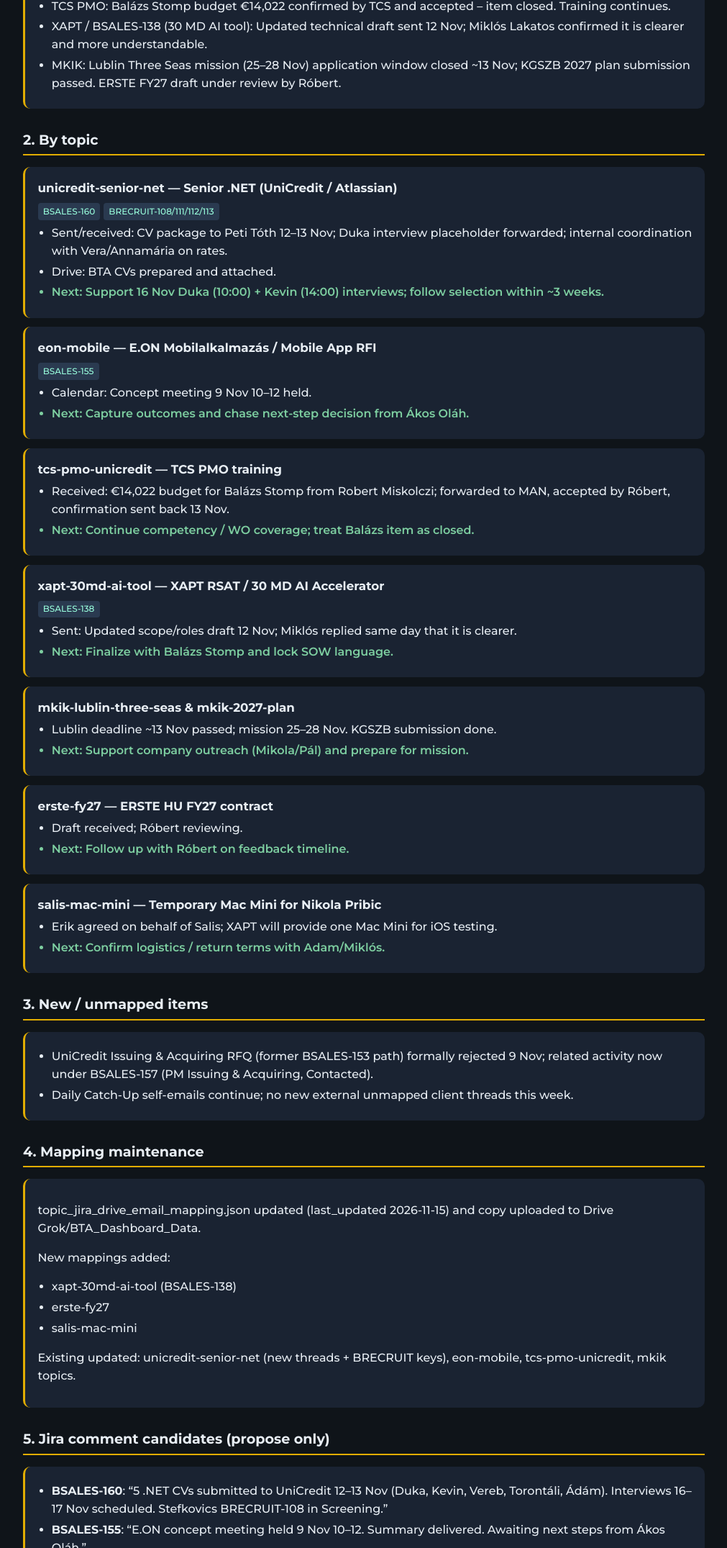
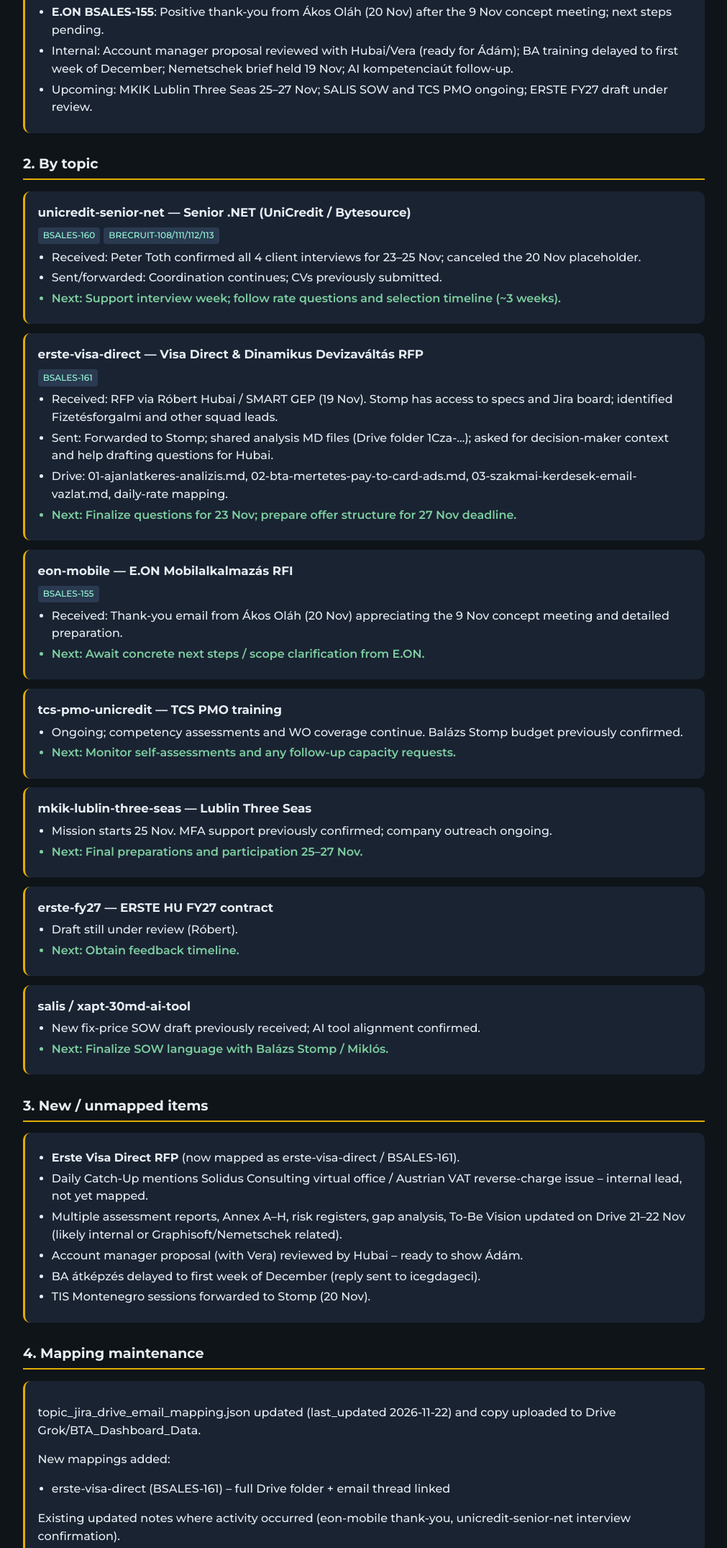
Before and after one commit to BTA-Group/bta-dashboards, a plain HTML site: page weekly/Weekly_Activity_Report_Dashboard.html in a window 1280 px wide. Shown: the part 380-2531 px from the top of the page at 72% size, without its empty margins (134-1145 px from the left). Drawn offline with Linux system fonts and the light colour scheme.

Commit message:
chore: refresh Weekly Activity Report 2026-11-22

```diff
--- a/weekly/Weekly_Activity_Report_Dashboard.html
+++ b/weekly/Weekly_Activity_Report_Dashboard.html
@@ -44,126 +44,116 @@ li { margin: 0.25rem 0; }
 </nav>
 <main>
   <h1>Weekly Activity Report</h1>
-  <div class="meta">Gergácz Bálint / BTA Group &nbsp;|&nbsp; Period: 8–15 Nov 2026 (Europe/Budapest) &nbsp;|&nbsp; Generated 2026-11-15 21:05 CET</div>
+  <p class="meta">Gergácz Bálint / BTA Group · Period 15–22 Nov 2026 (Europe/Budapest) · Generated 22 Nov 2026</p>
 
   <h2>1. Summary</h2>
   <div class="card">
     <ul>
-      <li>UniCredit Senior .NET (BSALES-160): 5 BTA-format CVs submitted 12–13 Nov (Duka, Kevin, Vereb, Torontáli, Ádám Zsolt). Client interviews locked for 16–17 Nov. Stefkovics (BRECRUIT-108) in Screening after 11 Nov interview; salary clarified in EUR.</li>
-      <li>E.ON Mobilalkalmazás (BSALES-155): Concept meeting held 9 Nov 10–12 with Ákos Oláh team. Professional summary delivered; awaiting next steps (Jira still Contacted).</li>
-      <li>TCS PMO: Balázs Stomp budget €14,022 confirmed by TCS and accepted – item closed. Training continues.</li>
-      <li>XAPT / BSALES-138 (30 MD AI tool): Updated technical draft sent 12 Nov; Miklós Lakatos confirmed it is clearer and more understandable.</li>
-      <li>MKIK: Lublin Three Seas mission (25–28 Nov) application window closed ~13 Nov; KGSZB 2027 plan submission passed. ERSTE FY27 draft under review by Róbert.</li>
+      <li><strong>UniCredit BSALES-160</strong>: Client interviews confirmed and locked for 23–25 Nov (Stefkovics Péter 23 10:00, Vereb Máté 23 15:30, Ádám Zsolt 24 10:00, Gergely Kevin 25 14:00). 20 Nov placeholder canceled.</li>
+      <li><strong>Erste Visa Direct RFP (BSALES-161)</strong>: New opportunity – analysis MD files shared with Balázs Stomp, squad leads identified, questions draft in progress for Róbert Hubai. Deadlines: questions ~23 Nov, offer 27 Nov (~1427 MD potential).</li>
+      <li><strong>E.ON BSALES-155</strong>: Positive thank-you from Ákos Oláh (20 Nov) after the 9 Nov concept meeting; next steps pending.</li>
+      <li>Internal: Account manager proposal reviewed with Hubai/Vera (ready for Ádám); BA training delayed to first week of December; Nemetschek brief held 19 Nov; AI kompetenciaút follow-up.</li>
+      <li>Upcoming: MKIK Lublin Three Seas 25–27 Nov; SALIS SOW and TCS PMO ongoing; ERSTE FY27 draft under review.</li>
     </ul>
   </div>
 
   <h2>2. By topic</h2>
 
   <div class="card">
-    <h3>unicredit-senior-net — Senior .NET (UniCredit / Atlassian)</h3>
+    <h3>unicredit-senior-net — Senior .NET (UniCredit / Bytesource)</h3>
     <span class="tag">BSALES-160</span><span class="tag">BRECRUIT-108/111/112/113</span>
     <ul>
-      <li>Sent/received: CV package to Peti Tóth 12–13 Nov; Duka interview placeholder forwarded; internal coordination with Vera/Annamária on rates.</li>
-      <li>Drive: BTA CVs prepared and attached.</li>
-      <li class="next">Next: Support 16 Nov Duka (10:00) + Kevin (14:00) interviews; follow selection within ~3 weeks.</li>
+      <li>Received: Peter Toth confirmed all 4 client interviews for 23–25 Nov; canceled the 20 Nov placeholder.</li>
+      <li>Sent/forwarded: Coordination continues; CVs previously submitted.</li>
+      <li class="next">Next: Support interview week; follow rate questions and selection timeline (~3 weeks).</li>
     </ul>
   </div>
 
   <div class="card">
-    <h3>eon-mobile — E.ON Mobilalkalmazás / Mobile App RFI</h3>
+    <h3>erste-visa-direct — Visa Direct & Dinamikus Devizaváltás RFP</h3>
+    <span class="tag">BSALES-161</span>
+    <ul>
+      <li>Received: RFP via Róbert Hubai / SMART GEP (19 Nov). Stomp has access to specs and Jira board; identified Fizetésforgalmi and other squad leads.</li>
+      <li>Sent: Forwarded to Stomp; shared analysis MD files (Drive folder 1Cza-…); asked for decision-maker context and help drafting questions for Hubai.</li>
+      <li>Drive: 01-ajanlatkeres-analizis.md, 02-bta-mertetes-pay-to-card-ads.md, 03-szakmai-kerdesek-email-vazlat.md, daily-rate mapping.</li>
+      <li class="next">Next: Finalize questions for 23 Nov; prepare offer structure for 27 Nov deadline.</li>
+    </ul>
+  </div>
+
+  <div class="card">
+    <h3>eon-mobile — E.ON Mobilalkalmazás RFI</h3>
     <span class="tag">BSALES-155</span>
     <ul>
-      <li>Calendar: Concept meeting 9 Nov 10–12 held.</li>
-      <li class="next">Next: Capture outcomes and chase next-step decision from Ákos Oláh.</li>
+      <li>Received: Thank-you email from Ákos Oláh (20 Nov) appreciating the 9 Nov concept meeting and detailed preparation.</li>
+      <li class="next">Next: Await concrete next steps / scope clarification from E.ON.</li>
     </ul>
   </div>
 
   <div class="card">
     <h3>tcs-pmo-unicredit — TCS PMO training</h3>
     <ul>
-      <li>Received: €14,022 budget for Balázs Stomp from Robert Miskolczi; forwarded to MAN, accepted by Róbert, confirmation sent back 13 Nov.</li>
-      <li class="next">Next: Continue competency / WO coverage; treat Balázs item as closed.</li>
+      <li>Ongoing; competency assessments and WO coverage continue. Balázs Stomp budget previously confirmed.</li>
+      <li class="next">Next: Monitor self-assessments and any follow-up capacity requests.</li>
     </ul>
   </div>
 
   <div class="card">
-    <h3>xapt-30md-ai-tool — XAPT RSAT / 30 MD AI Accelerator</h3>
-    <span class="tag">BSALES-138</span>
+    <h3>mkik-lublin-three-seas — Lublin Three Seas</h3>
     <ul>
-      <li>Sent: Updated scope/roles draft 12 Nov; Miklós replied same day that it is clearer.</li>
-      <li class="next">Next: Finalize with Balázs Stomp and lock SOW language.</li>
-    </ul>
-  </div>
-
-  <div class="card">
-    <h3>mkik-lublin-three-seas & mkik-2027-plan</h3>
-    <ul>
-      <li>Lublin deadline ~13 Nov passed; mission 25–28 Nov. KGSZB submission done.</li>
-      <li class="next">Next: Support company outreach (Mikola/Pál) and prepare for mission.</li>
+      <li>Mission starts 25 Nov. MFA support previously confirmed; company outreach ongoing.</li>
+      <li class="next">Next: Final preparations and participation 25–27 Nov.</li>
     </ul>
   </div>
 
   <div class="card">
     <h3>erste-fy27 — ERSTE HU FY27 contract</h3>
     <ul>
-      <li>Draft received; Róbert reviewing.</li>
-      <li class="next">Next: Follow up with Róbert on feedback timeline.</li>
+      <li>Draft still under review (Róbert).</li>
+      <li class="next">Next: Obtain feedback timeline.</li>
     </ul>
   </div>
 
   <div class="card">
-    <h3>salis-mac-mini — Temporary Mac Mini for Nikola Pribic</h3>
+    <h3>salis / xapt-30md-ai-tool</h3>
     <ul>
-      <li>Erik agreed on behalf of Salis; XAPT will provide one Mac Mini for iOS testing.</li>
-      <li class="next">Next: Confirm logistics / return terms with Adam/Miklós.</li>
+      <li>New fix-price SOW draft previously received; AI tool alignment confirmed.</li>
+      <li class="next">Next: Finalize SOW language with Balázs Stomp / Miklós.</li>
     </ul>
   </div>
 
   <h2>3. New / unmapped items</h2>
   <div class="card">
     <ul>
-      <li>UniCredit Issuing & Acquiring RFQ (former BSALES-153 path) formally rejected 9 Nov; related activity now under BSALES-157 (PM Issuing & Acquiring, Contacted).</li>
-      <li>Daily Catch-Up self-emails continue; no new external unmapped client threads this week.</li>
+      <li><strong>Erste Visa Direct RFP</strong> (now mapped as erste-visa-direct / BSALES-161).</li>
+      <li>Daily Catch-Up mentions Solidus Consulting virtual office / Austrian VAT reverse-charge issue – internal lead, not yet mapped.</li>
+      <li>Multiple assessment reports, Annex A–H, risk registers, gap analysis, To-Be Vision updated on Drive 21–22 Nov (likely internal or Graphisoft/Nemetschek related).</li>
+      <li>Account manager proposal (with Vera) reviewed by Hubai – ready to show Ádám.</li>
+      <li>BA átképzés delayed to first week of December (reply sent to icegdageci).</li>
+      <li>TIS Montenegro sessions forwarded to Stomp (20 Nov).</li>
     </ul>
   </div>
 
   <h2>4. Mapping maintenance</h2>
   <div class="card">
-    <p>topic_jira_drive_email_mapping.json updated (last_updated 2026-11-15) and copy uploaded to Drive Grok/BTA_Dashboard_Data.</p>
+    <p>topic_jira_drive_email_mapping.json updated (last_updated 2026-11-22) and copy uploaded to Drive Grok/BTA_Dashboard_Data.</p>
     <p>New mappings added:</p>
     <ul>
-      <li>xapt-30md-ai-tool (BSALES-138)</li>
-      <li>erste-fy27</li>
-      <li>salis-mac-mini</li>
+      <li>erste-visa-direct (BSALES-161) – full Drive folder + email thread linked</li>
     </ul>
-    <p>Existing updated: unicredit-senior-net (new threads + BRECRUIT keys), eon-mobile, tcs-pmo-unicredit, mkik topics.</p>
+    <p>Existing updated notes where activity occurred (eon-mobile thank-you, unicredit-senior-net interview confirmation).</p>
   </div>
 
   <h2>5. Jira comment candidates (propose only)</h2>
   <div class="card">
     <ul>
-      <li><strong>BSALES-160</strong>: “5 .NET CVs submitted to UniCredit 12–13 Nov (Duka, Kevin, Vereb, Torontáli, Ádám). Interviews 16–17 Nov scheduled. Stefkovics BRECRUIT-108 in Screening.”</li>
-      <li><strong>BSALES-155</strong>: “E.ON concept meeting held 9 Nov 10–12. Summary delivered. Awaiting next steps from Ákos Oláh.”</li>
-      <li><strong>BSALES-138</strong>: “Updated AI Accelerator technical draft sent 12 Nov; XAPT (Miklós) confirmed clearer and more understandable.”</li>
+      <li><strong>BSALES-160</strong>: “Client interviews locked 23–25 Nov: Stefkovics 23 10:00, Vereb 23 15:30, Ádám Zsolt 24 10:00, Kevin 25 14:00. 20 Nov placeholder canceled by Peter Toth.”</li>
+      <li><strong>BSALES-161</strong>: “RFP analysis in progress. Drive folder with MD analysis + questions draft shared with Stomp. Squad leads identified. Questions target 23 Nov, offer 27 Nov.”</li>
+      <li><strong>BSALES-155</strong>: “Received positive thank-you from Ákos Oláh (20 Nov) after the concept meeting. Awaiting next steps.”</li>
     </ul>
   </div>
 
-  <h2>Open loose ends & Top 3 priorities next week</h2>
-  <div class="card">
-    <p><strong>Loose ends:</strong> E.ON next-step decision; ERSTE FY27 feedback; Stefkovics final rate confirmation; UniCredit selection timeline.</p>
-    <p><strong>Top 3:</strong></p>
-    <ol>
-      <li>Support UniCredit .NET interviews 16–17 Nov and keep candidate pipeline warm — highest near-term conversion probability.</li>
-      <li>Chase E.ON concept follow-up — meeting just held, momentum is fresh.</li>
-      <li>Close XAPT 30 MD AI draft into final SOW language — client already positive.</li>
-    </ol>
-  </div>
-
   <div class="footer">
-    Paths: data/topic_jira_drive_email_mapping.json · dashboards/weekly/Weekly_Activity_Report_Dashboard.html<br>
-    Shared snapshot: not used (stale, generated 2026-11-13, TTL 18 h exceeded). Live Gmail + Calendar + Drive used.<br>
-    Config: local dashboard_config.json.<br>
-    GitHub Pages: see push status in accompanying note.
+    Shared snapshot used as base (generated 2026-11-20, outside TTL – live Gmail/Drive pulled). Config from local. Mapping JSON: data/topic_jira_drive_email_mapping.json · HTML: dashboards/weekly/Weekly_Activity_Report_Dashboard.html
   </div>
 </main>
 </body>
```
